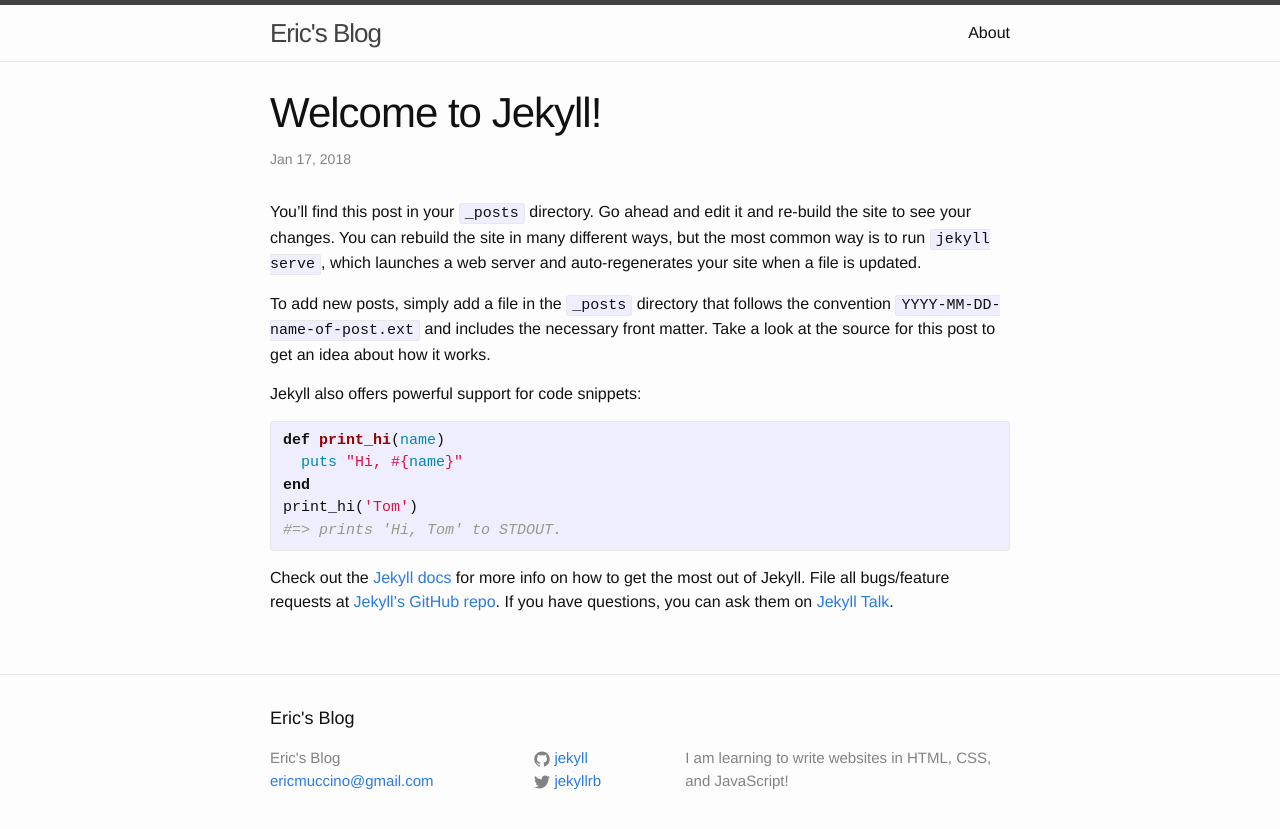
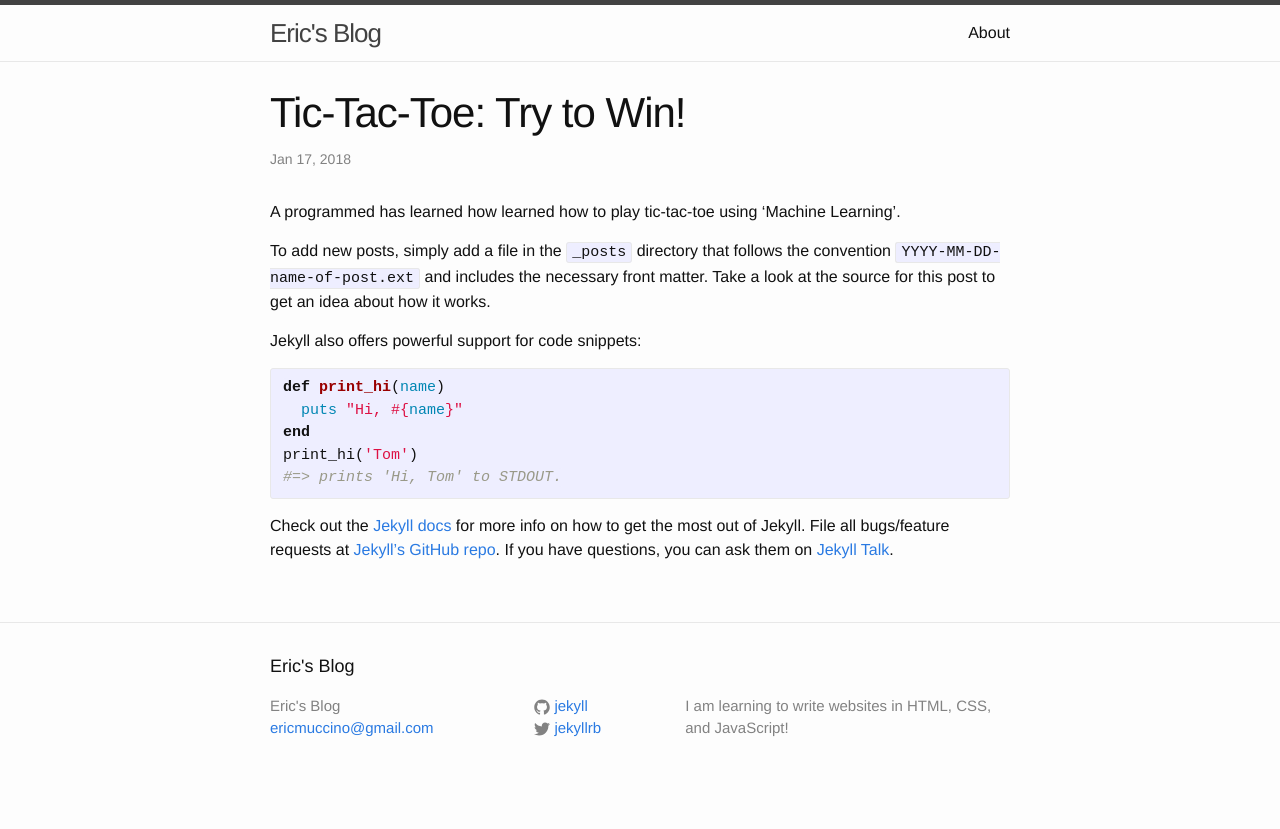
Before and after one commit to emuccino/emuccino.github.io, a Jekyll site: the page built from _posts/2018-01-17-welcome-to-jekyll.markdown, in a window 1280 px wide. Shown: the top 829 px of the page. Built offline with Jekyll 4.4.1, drawn with Linux system fonts in a browser that asks for light colours.

Commit message:
Update 2018-01-17-welcome-to-jekyll.markdown

```diff
--- a/_posts/2018-01-17-welcome-to-jekyll.markdown
+++ b/_posts/2018-01-17-welcome-to-jekyll.markdown
@@ -1,10 +1,10 @@
 ---
 layout: post
-title:  "Welcome to Jekyll!"
+title:  "Tic-Tac-Toe: Try to Win!"
 date:   2018-01-17 02:40:08 +0000
 categories: jekyll update
 ---
-You’ll find this post in your `_posts` directory. Go ahead and edit it and re-build the site to see your changes. You can rebuild the site in many different ways, but the most common way is to run `jekyll serve`, which launches a web server and auto-regenerates your site when a file is updated.
+A programmed has learned how learned how to play tic-tac-toe using 'Machine Learning'.
 
 To add new posts, simply add a file in the `_posts` directory that follows the convention `YYYY-MM-DD-name-of-post.ext` and includes the necessary front matter. Take a look at the source for this post to get an idea about how it works.
 
```
